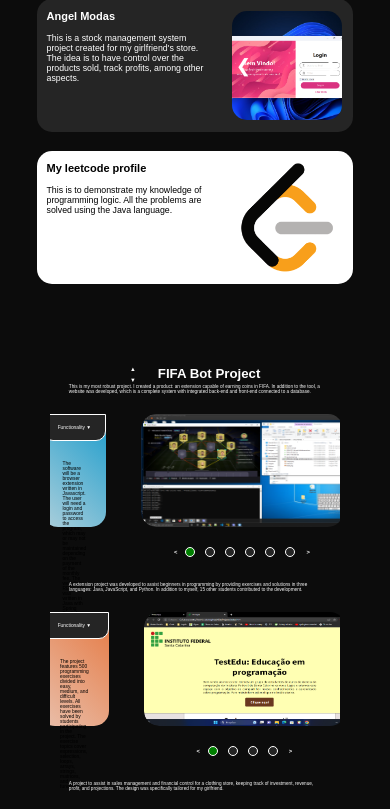
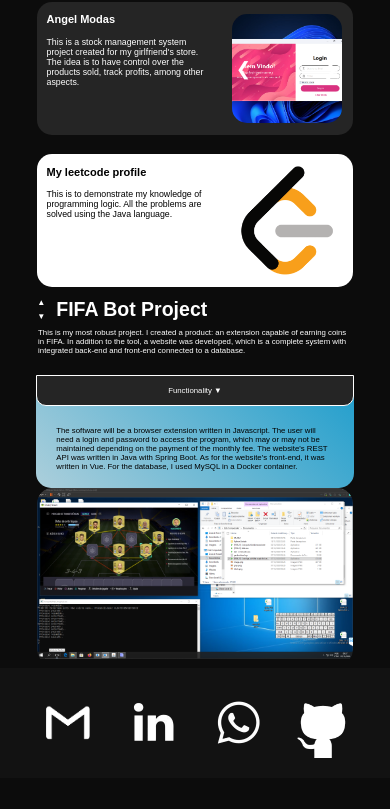
Before and after one commit to raphaeldeoliveira/portfolioEmReact, a React (Create React App) app: page / in a window 390 px wide. Shown: the part 1135-1944 px from the top of the page. After the commit the page ends 1913 px from the top, so only its background shows below. Built offline with nearby package versions, Linux system fonts and the light colour scheme.

Commit message:
teste de responsividade no mobile

```diff
--- a/src/App.js
+++ b/src/App.js
@@ -17,6 +17,21 @@ function App() {
   const [title, setTitle] = React.useState("FIFA Bot Project")
   const [transicaoTitulo, setTransicaoTitulo] = React.useState(false)
   const [currentProject, setCurrentProject] = React.useState(0)
+  const [mobile, setMobile] = React.useState(false)
+
+  const resizer = () => {
+    setMobile(window.innerWidth <= 780 ? true : false)
+  }
+
+  React.useEffect(() => {
+    resizer()
+    window.addEventListener("resize", resizer)
+
+    // função de limpeza
+    return function() {
+      window.removeEventListener("resize", resizer)
+    }
+  }, [])
 
   function mudarIdioma() {
     setActiveBr((prevState) => !prevState)
@@ -41,13 +56,15 @@ function App() {
           setProjectLink("https://github.com/raphaeldeoliveira/FIFABOT")
         }, 500)
       } else if (currentId == 1) {
-        setTranslateY(-38.25)
+        //setTranslateY(-38.27)
+        setTranslateY(mobile ? -80 : -38.27)
         setTimeout(() => {
           setTitle((activeBr ? idiomaBr.titleProject2 : idiomaEn.titleProject2))
           setProjectLink("https://github.com/raphaeldeoliveira/PlataformaEnsino")
         }, 500)
       } else {
-        setTranslateY(-76.5)
+        //setTranslateY(-76.54)
+        setTranslateY(mobile ? -160 : -76.54)
         setTimeout(() => {
           setTitle((activeBr ? idiomaBr.titleProject3 : idiomaEn.titleProject3))
           setProjectLink("https://github.com/raphaeldeoliveira/LojaRoupaApp")
@@ -71,7 +88,7 @@ function App() {
 
         button1text={(activeBr ? idiomaBr.button1text : idiomaEn.button1text)}
         button2text={(activeBr ? idiomaBr.button2text : idiomaEn.button2text)}
-    />
+      />
       <MainContent
         textBelowImage={(activeBr ? idiomaBr.textBelowImage : idiomaEn.textBelowImage)}
         mainParagraph1={(activeBr ? idiomaBr.mainParagraph1 : idiomaEn.mainParagraph1)}
@@ -145,12 +162,12 @@ function App() {
         setTransicaoTitulo={setTransicaoTitulo}
         currentProject={currentProject}
         setCurrentProject={setCurrentProject}
+        mobile={mobile}
       />
 
       <Footer
         messageClickMailButton={(activeBr ? idiomaBr.messageClickMailButton : idiomaEn.messageClickMailButton)}
       />
-
     </div>
   );
 }
--- a/src/componentes/Menu.js
+++ b/src/componentes/Menu.js
@@ -9,12 +9,19 @@ export default function Menu(props) {
     const [titleMenu, setTitleMenu] = React.useState(props.titleOptionMenu1)
 
     React.useEffect(() => {
-        setTextMenu(props.functionality);
+        if (titleMenu === "Functionality" || titleMenu === "Funcionamento") {
+            setTitleMenu(props.titleOptionMenu1);
+            setTextMenu(props.functionality);
+        } else if (titleMenu === "Apprenticeship" || titleMenu === "Aprendizado") {
+            setTitleMenu(props.titleOptionMenu3);
+            setTextMenu(props.apprenticeship);
+        }
+        else {
+            setTitleMenu(props.titleOptionMenu2);
+            setTextMenu(props.profitability);
+        }
+
     }, [props.functionality]);
-
-    React.useEffect(() => {
-        setTitleMenu(props.titleOptionMenu1);
-    }, [props.titleOptionMenu1]);
 
     function menuOption() {
         if (props.numDots === 6) {
--- a/src/componentes/ProjectContent.js
+++ b/src/componentes/ProjectContent.js
@@ -20,14 +20,16 @@ export default function ProjectContent(props) {
             }, 500)
         }
         else if (currentId === 1) {
-            props.setTranslateY(-38.25)
+            //props.setTranslateY(-38.25)
+            props.setTranslateY(props.mobile ? -80 : -38.27)
             setTimeout(() => {
                 props.setTitle(props.titleProject2)
                 props.setProjectLink("https://github.com/raphaeldeoliveira/PlataformaEnsino")
             }, 500)
         }
         else {
-            props.setTranslateY(-76.5)
+            //props.setTranslateY(-76.5)
+            props.setTranslateY(props.mobile ? -160 : -76.54)
             setTimeout(() => {
                 props.setTitle(props.titleProject3)
                 props.setProjectLink("https://github.com/raphaeldeoliveira/LojaRoupaApp")
@@ -162,5 +164,6 @@ ProjectContent.propTypes = {
     transicaoTitulo: PropTypes.bool.isRequired,
     setTransicaoTitulo: PropTypes.func.isRequired,
     currentProject: PropTypes.number.isRequired,
-    setCurrentProject: PropTypes.func.isRequired
+    setCurrentProject: PropTypes.func.isRequired,
+    mobile: PropTypes.bool.isRequired
 }
--- a/src/componentes/idiomaBR.js
+++ b/src/componentes/idiomaBR.js
@@ -55,7 +55,7 @@ export default {
 
     menuText11: "O software será uma extensão de navegador escrito em Javascript. O usuario precisará de um login e senha para abrir o programa, o qual é mantido ou não mediante o pagamento da mensalidade. A API Rest do site foi escrita em Java com Springboot. Já o front do site foi escrito em Vue. Para o banco de dados, utilizei o MySQL em um container Docker.",
     menuText12: "As fontes de renda do sistema serão por meio de vendas de assinaturas do sistema e venda de moedas do jogo (que serão conquistadas através do proprio software).",
-    menuText13: "A principal lição que tirei desse projeto foi a importância de criar um produto robusto e escalável, capaz de atender às necessidades dos usuários de forma eficiente. Com o software aprendi JS, bem como a compreensão dos princípios de segurança e autenticação para implementar o sistema de login e senha. Além disso, a integração do back-end e do front-end do site me permitiu explorar diferentes tecnologias e frameworks, como Java com Spring Boot para a API Rest e Vue para o front-end. A configuração do banco de dados com MySQL e Docker me proporcionou conhecimentos sobre o armazenamento e gerenciamento eficiente dos dados do sistema.",
+    menuText13: "Aprendi JS, bem como a compreensão dos princípios de segurança e autenticação para implementar o sistema de login e senha. Além disso, a integração do back-end e do front-end do site me permitiu explorar diferentes tecnologias e frameworks, como Java com Spring Boot para a API Rest e Vue para o front-end. A configuração do banco de dados com MySQL e Docker me proporcionou conhecimentos sobre o armazenamento e gerenciamento eficiente dos dados do sistema.",
 
     menuText21: "O projeto consiste em um site abrangente com 500 exercícios de programação, categorizados em níveis de dificuldade: fácil, médio e difícil. Todos os exercícios foram resolvidos por alunos do projeto. Os tópicos abordados incluem expressões, seleção, repetição, vetores, strings, matrizes e funções.",
     menuText22: "",
--- a/src/componentes/idiomaEN.js
+++ b/src/componentes/idiomaEN.js
@@ -55,7 +55,7 @@ export default {
 
     menuText11: "The software will be a browser extension written in Javascript. The user will need a login and password to access the program, which may or may not be maintained depending on the payment of the monthly fee. The website's REST API was written in Java with Spring Boot. As for the website's front-end, it was written in Vue. For the database, I used MySQL in a Docker container.",
     menuText12: "The sources of income for the system will be through sales of system subscriptions and the sale of in-game currency (which will be earned through the software itself).",
-    menuText13: "The main lesson I learned from this project was the importance of creating a robust and scalable product that can efficiently meet the needs of users. Through the software, I learned JS and gained an understanding of security principles and authentication to implement the login and password system. Furthermore, integrating the back-end and front-end of the website allowed me to explore different technologies and frameworks, such as Java with Spring Boot for the REST API and Vue for the front-end. Configuring the database with MySQL and Docker provided me with knowledge of storing and efficiently managing system data.",
+    menuText13: "I learned JS and gained an understanding of security principles and authentication to implement the login and password system. Furthermore, integrating the back-end and front-end of the website allowed me to explore different technologies and frameworks, such as Java with Spring Boot for the REST API and Vue for the front-end. Configuring the database with MySQL and Docker provided me with knowledge of storing and efficiently managing system data.",
 
     menuText21: "The project features 500 programming exercises divided into easy, medium, and difficult levels. All exercises have been solved by students participating in the project. The exercise topics cover expressions, selection, loops, arrays, strings, matrices, and functions.",
     menuText22: "",
--- a/src/componentes/styles.js
+++ b/src/componentes/styles.js
@@ -212,6 +212,7 @@ export const StyledPhotoProfile = styled.div`
   span {
     user-select: none;
     margin-top: 20px;
+    margin-bottom: 35px;
     font-weight: bold;
     text-align: center;
     display: block;
@@ -229,7 +230,6 @@ export const StyledPhotoProfile = styled.div`
 
     span {
       margin-top: 20px;
-      margin-bottom: 55px;
       font-size: 1.725rem;
     }
 
@@ -349,6 +349,7 @@ export const StyledCurriculum = styled.div`
 
   overflow: auto;
   height: 330px;
+  //height: 53vh;
   margin-top: 60px;
   width: 70%;
   padding: 20px;
@@ -439,6 +440,8 @@ export const StyledMainContent = styled.div`
 
     .conteudoCentral {
       width: 100%;
+      //margin-bottom: 40px;
+      margin-bottom: 6vw;
     }
   }
 `
@@ -639,7 +642,8 @@ export const StyledCarrousel = styled.div`
 
 export const StyledPanel = styled.div`
 
-  padding: 50px;
+  //padding: 30px 50px;
+  padding: 2.25vw 3.75vw;
   transition: all 0.3s ease-in-out;
   user-select: none;
 
@@ -647,7 +651,8 @@ export const StyledPanel = styled.div`
     overflow: hidden;
     position: relative;
     //height: 500px;
-    height: 85.51vh;
+    //height: 85.51vh;
+    height: 38vw;
   }
 
   .carousel-panel {
@@ -677,6 +682,7 @@ export const StyledPanel = styled.div`
   h2 {
     font-size: 3.4vw;
     cursor: pointer;
+    display: inline-block;
   }
 
   h2:hover {
@@ -715,7 +721,7 @@ export const StyledPanel = styled.div`
 
   .header-project-content {
     height: 4.8vw;
-    padding-top: 30px;
+    padding-top: 0px;
     padding-left: 70px;
   }
 
@@ -723,11 +729,35 @@ export const StyledPanel = styled.div`
     display: flex;
   }
 
+  @media (max-width: 780px) {
+    .trianguloCima, .trianguloBaixo {
+      font-size: 2.1vw;
+      padding: 0px 5px;
+    }
+
+    .header-project-content {
+      height: 7.7vw;
+      padding-left: 4.5vw;
+    }
+
+    .botoes-triangulo {
+      margin-right: 6px;
+    }
+
+    h2 {
+      font-size: 5vw;
+    }
+
+    .carrousel-de-paineis {
+      height: 85vw;
+    }
+  }
+
 `
 
 export const StyledMenu = styled.div`
 
-width: 27.5%;
+  width: 27.5%;
   /*border-radius: 15px;
   //background-image: linear-gradient(45deg, #accfdb, #1e9dcc);
   margin: 20px 15px;
@@ -735,7 +765,8 @@ width: 27.5%;
   color: black;
   font-size: 1.25vw;
   height: 29vw;*/
-  margin: 20px 15px;
+  //margin: 20px 15px;
+  margin: 1.5vw 1.125vw;
 
   .main {
     border-radius: 15px;
@@ -828,6 +859,16 @@ width: 27.5%;
     border-bottom-right-radius: 10px;
   }
 
+  @media (max-width: 780px) {
+    margin: auto;
+    width: 88%;
+    margin-top: 20px;
+
+    .main {
+    font-size: 2vw;
+  }
+  }
+
 `
 
 export const StyledCarrouselImages = styled.div`
@@ -836,7 +877,8 @@ export const StyledCarrouselImages = styled.div`
   width: 51.6vw;
   //height: 32vw;
   height: 29vw;
-  margin: 20px 20px;
+  //margin: 20px 20px;
+  margin: 1.5vw;
   border-radius: 15px;
   display: flex;
 
@@ -854,6 +896,16 @@ export const StyledCarrouselImages = styled.div`
     border-radius: 15px;
   }
 
+  @media (max-width: 780px) {
+    margin: auto;
+    width: 81vw;
+    height: 45.5vw;
+  }
+
+  img {
+    width: 81vw;
+  }
+
 `
 
 export const DotsTable = styled.div`
@@ -862,11 +914,11 @@ export const DotsTable = styled.div`
   //margin: auto;
 
   .dot {
+    width: 0.85vw;
+    height: 0.85vw;
+
     //width: 10px;
     //height: 10px;
-
-    width: 10px;
-    height: 10px;
 
     border-radius: 50%;
     background-color: #252525;
@@ -878,12 +930,12 @@ export const DotsTable = styled.div`
     background-color: green !important;
   }
 
-  @media (max-width: 880px) {
+  /*@media (max-width: 880px) {
     .dot {
       width: 8px;
       height: 8px;
     }
-  }
+  }*/
 
 `
 
@@ -1029,7 +1081,8 @@ export const StyledCarrouselPanel = styled.div`
 
   //background-color: purple;
   //height: 500px;
-  margin-bottom: 25px;
+  //margin-bottom: 25px;
+  margin-bottom: 1.875vw;
   //width: 1300px;
   //width: 85%;
   //margin: auto;
@@ -1046,7 +1099,8 @@ export const StyledCarrouselPanel = styled.div`
   }
 
   .dots {
-    font-size: 1.5vw;
+    font-size: 1.6vw;
+    //font-size: 20px;
     font-weight: bolder;
     display: flex;
     width: 100%;
@@ -1072,4 +1126,15 @@ export const StyledCarrouselPanel = styled.div`
     margin-left: 6px;
   }
 
+  @media (max-width: 780px) {
+    .flex {
+      flex-direction: column;
+      //justify-content: center;
+    }
+
+    .project-content-p {
+      font-size: 2vw;
+    }
+  }
+
 `
```
Also changed, not shown: 1 other file (tests, documents, lock files or other folders).
